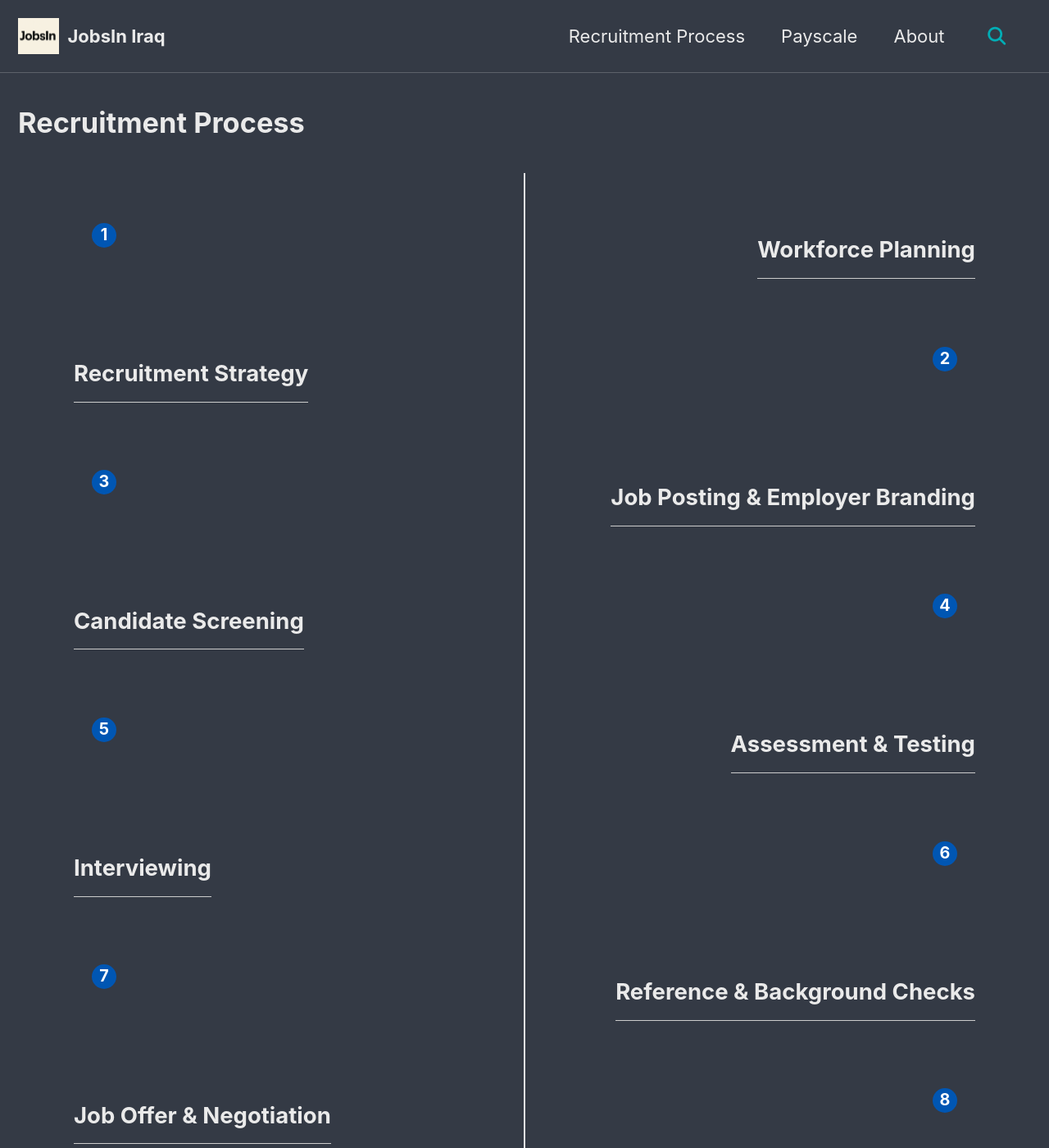
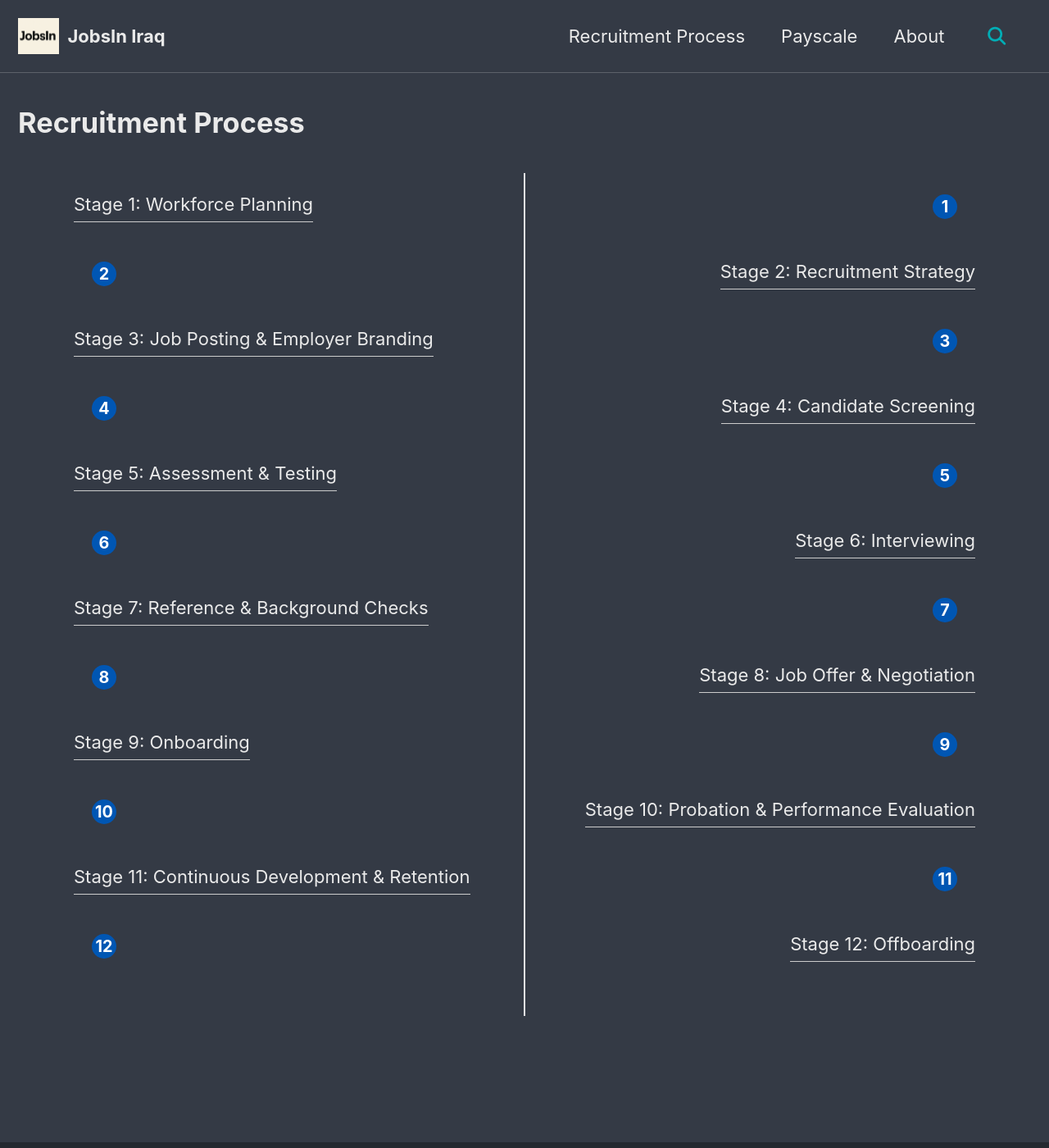
Before and after one commit to JobsInIraq/jobsiniraq.github.io, a Jekyll site: the page built from _pages/process.md, in a window 1280 px wide and 1400 px high. Shown: the whole window at 82% size. Built offline with Jekyll 4.4.1, drawn with Linux system fonts in a browser that asks for light colours; cached includes are drawn as plain includes.

Commit message:
Update process.md

```diff
--- a/_pages/process.md
+++ b/_pages/process.md
@@ -9,91 +9,66 @@
 <!-- ensure the CSS is loaded for this page -->
 <link rel="stylesheet" href="{{ '/assets/css/process.css' | relative_url }}">
 
-
 <div class="timeline">
 
   <div class="process left">
-    <div class="content">
-      <h2>Workforce Planning</h2>
-    </div>
     <div class="circle">1</div>
+    <div class="content"><span class="stage">Stage 1:</span> Workforce Planning</div>
   </div>
 
   <div class="process right">
-    <div class="content">
-      <h2>Recruitment Strategy</h2>
-    </div>
     <div class="circle">2</div>
+    <div class="content"><span class="stage">Stage 2:</span> Recruitment Strategy</div>
   </div>
 
   <div class="process left">
-    <div class="content">
-      <h2>Job Posting & Employer Branding</h2>
-    </div>
     <div class="circle">3</div>
+    <div class="content"><span class="stage">Stage 3:</span> Job Posting &amp; Employer Branding</div>
   </div>
 
   <div class="process right">
-    <div class="content">
-      <h2>Candidate Screening</h2>
-    </div>
     <div class="circle">4</div>
+    <div class="content"><span class="stage">Stage 4:</span> Candidate Screening</div>
   </div>
 
   <div class="process left">
-    <div class="content">
-      <h2>Assessment & Testing</h2>
-    </div>
     <div class="circle">5</div>
+    <div class="content"><span class="stage">Stage 5:</span> Assessment &amp; Testing</div>
   </div>
 
   <div class="process right">
-    <div class="content">
-      <h2>Interviewing</h2>
-    </div>
     <div class="circle">6</div>
+    <div class="content"><span class="stage">Stage 6:</span> Interviewing</div>
   </div>
 
   <div class="process left">
-    <div class="content">
-      <h2>Reference & Background Checks</h2>
-    </div>
     <div class="circle">7</div>
+    <div class="content"><span class="stage">Stage 7:</span> Reference &amp; Background Checks</div>
   </div>
 
   <div class="process right">
-    <div class="content">
-      <h2>Job Offer & Negotiation</h2>
-    </div>
     <div class="circle">8</div>
+    <div class="content"><span class="stage">Stage 8:</span> Job Offer &amp; Negotiation</div>
   </div>
 
   <div class="process left">
-    <div class="content">
-      <h2>Onboarding</h2>
-    </div>
     <div class="circle">9</div>
+    <div class="content"><span class="stage">Stage 9:</span> Onboarding</div>
   </div>
 
   <div class="process right">
-    <div class="content">
-      <h2>Probation & Performance Evaluation</h2>
-    </div>
     <div class="circle">10</div>
+    <div class="content"><span class="stage">Stage 10:</span> Probation &amp; Performance Evaluation</div>
   </div>
 
   <div class="process left">
-    <div class="content">
-      <h2>Continuous Development & Retention</h2>
-    </div>
     <div class="circle">11</div>
+    <div class="content"><span class="stage">Stage 11:</span> Continuous Development &amp; Retention</div>
   </div>
 
   <div class="process right">
-    <div class="content">
-      <h2>Offboarding</h2>
-    </div>
     <div class="circle">12</div>
+    <div class="content"><span class="stage">Stage 12:</span> Offboarding</div>
   </div>
 
 </div>
```
